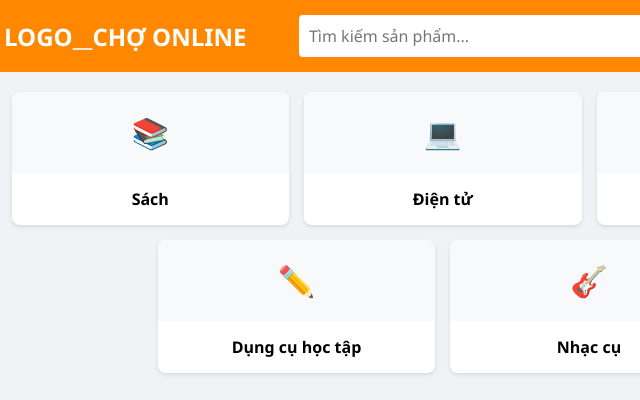
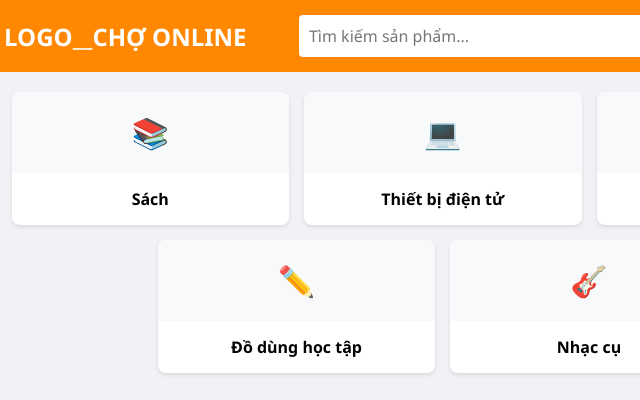
Before and after one commit to DOANNHBu/PTTKHT_DEMO, a website: page page/index.html in a window 1280 px wide. Shown: the top 400 px of the page, 51-691 px from the left. Drawn offline with Linux system fonts and the light colour scheme; no server answers; sample sign-in values are in the browser's storage.

Commit message:
xong danh mục

```diff
--- a/page/categories.html
+++ b/page/categories.html
@@ -3,9 +3,9 @@
     <div class="category-icon">📚</div>
     <div class="category-name">Sách</div>
   </div>
-  <div class="category" onclick="filterByCategory('Điện tử')">
+  <div class="category" onclick="filterByCategory('Thiết bị điện tử')">
     <div class="category-icon">💻</div>
-    <div class="category-name">Điện tử</div>
+    <div class="category-name">Thiết bị điện tử</div>
   </div>
   <div class="category" onclick="filterByCategory('Quần áo')">
     <div class="category-icon">👕</div>
@@ -15,9 +15,9 @@
     <div class="category-icon">⚽</div>
     <div class="category-name">Dụng cụ thể thao</div>
   </div>
-  <div class="category" onclick="filterByCategory('Dụng cụ học tập')">
+  <div class="category" onclick="filterByCategory('Đồ dùng học tập')">
     <div class="category-icon">✏️</div>
-    <div class="category-name">Dụng cụ học tập</div>
+    <div class="category-name">Đồ dùng học tập</div>
   </div>
   <div class="category" onclick="filterByCategory('Nhạc cụ')">
     <div class="category-icon">🎸</div>
```
